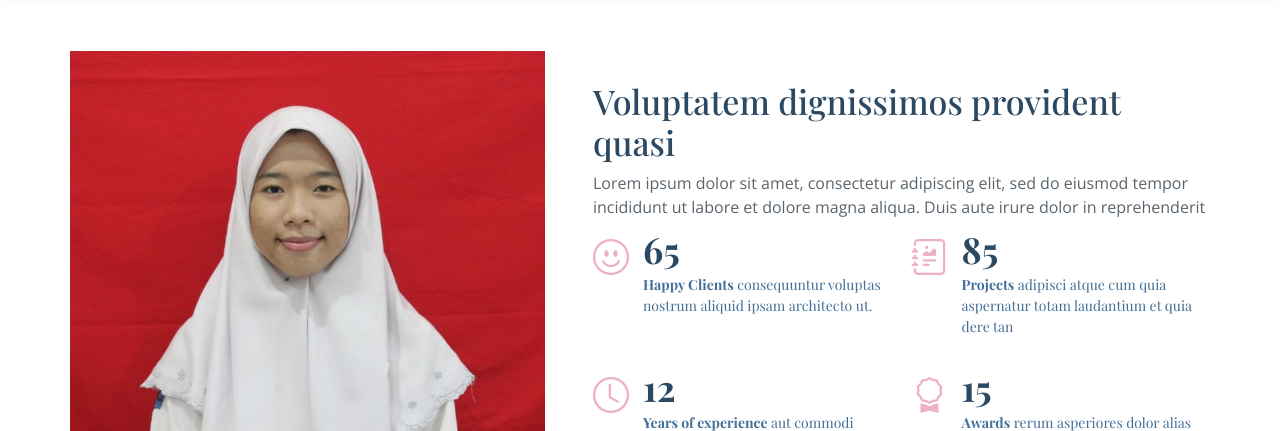
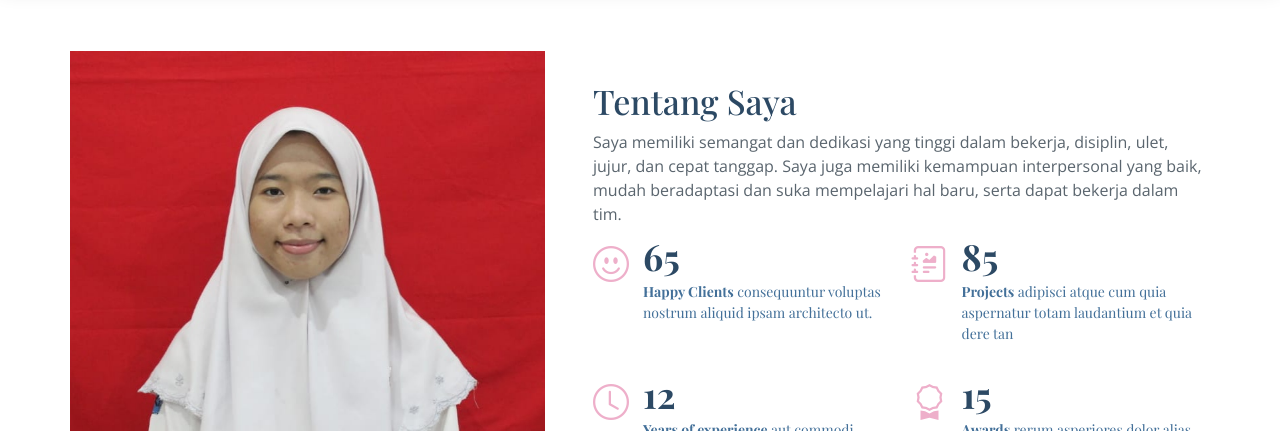
Before and after one commit to selmansa/selmansa.github.io, a plain HTML site: page index.html in a window 1280 px wide. Shown: the part 669-1100 px from the top of the page. Drawn offline with nearby package versions, Linux system fonts and the light colour scheme; a web font is replaced by a local one.

Commit message:
Add Description

```diff
--- a/index.html
+++ b/index.html
@@ -70,9 +70,9 @@
           <div class="image col-xl-5 d-flex align-items-stretch justify-content-center justify-content-lg-start"></div>
           <div class="col-xl-7 ps-0 ps-lg-5 pe-lg-1 d-flex align-items-stretch">
             <div class="content d-flex flex-column justify-content-center">
-              <h3>Voluptatem dignissimos provident quasi</h3>
+              <h3>Tentang Saya</h3>
               <p>
-                Lorem ipsum dolor sit amet, consectetur adipiscing elit, sed do eiusmod tempor incididunt ut labore et dolore magna aliqua. Duis aute irure dolor in reprehenderit
+                Saya memiliki semangat dan dedikasi yang tinggi dalam bekerja, disiplin, ulet, jujur, dan cepat tanggap. Saya juga memiliki kemampuan interpersonal yang baik, mudah beradaptasi dan suka mempelajari hal baru, serta dapat bekerja dalam tim.
               </p>
               <div class="row">
                 <div class="col-md-6 d-md-flex align-items-md-stretch">
```
